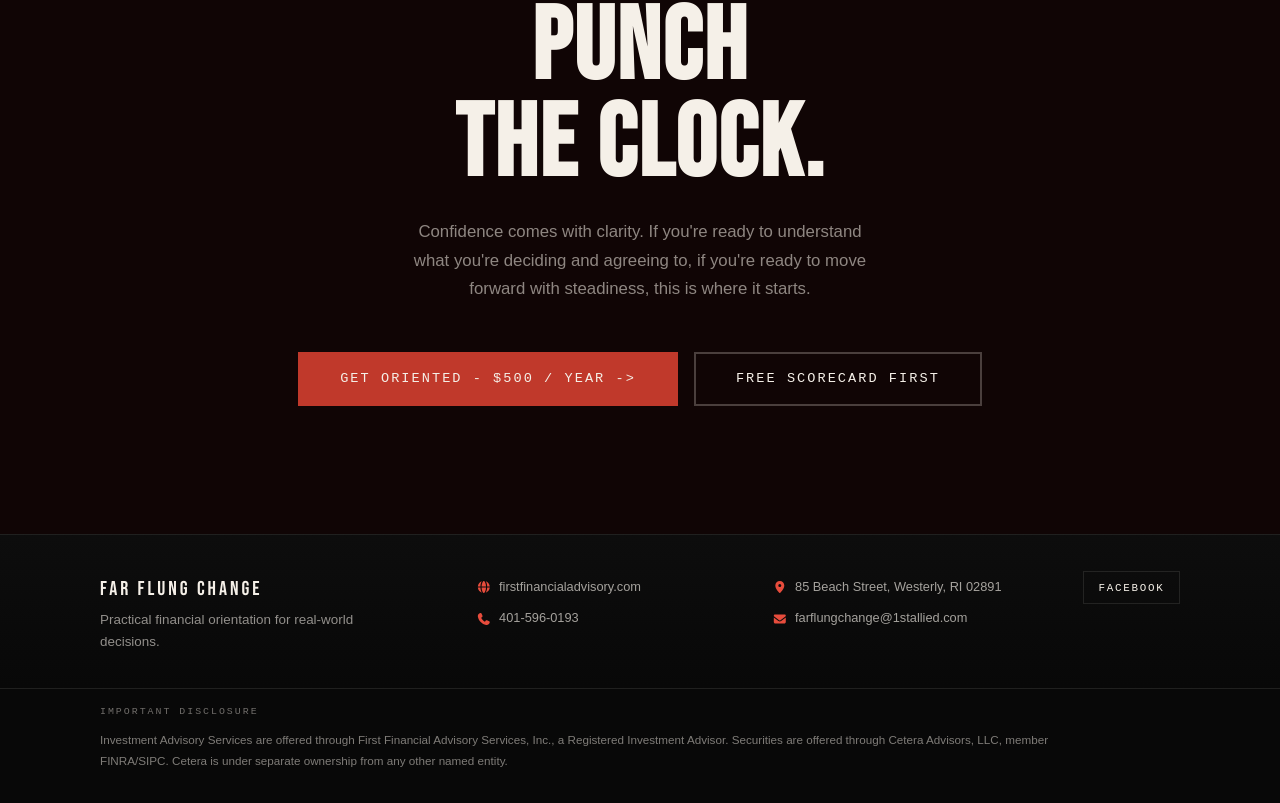
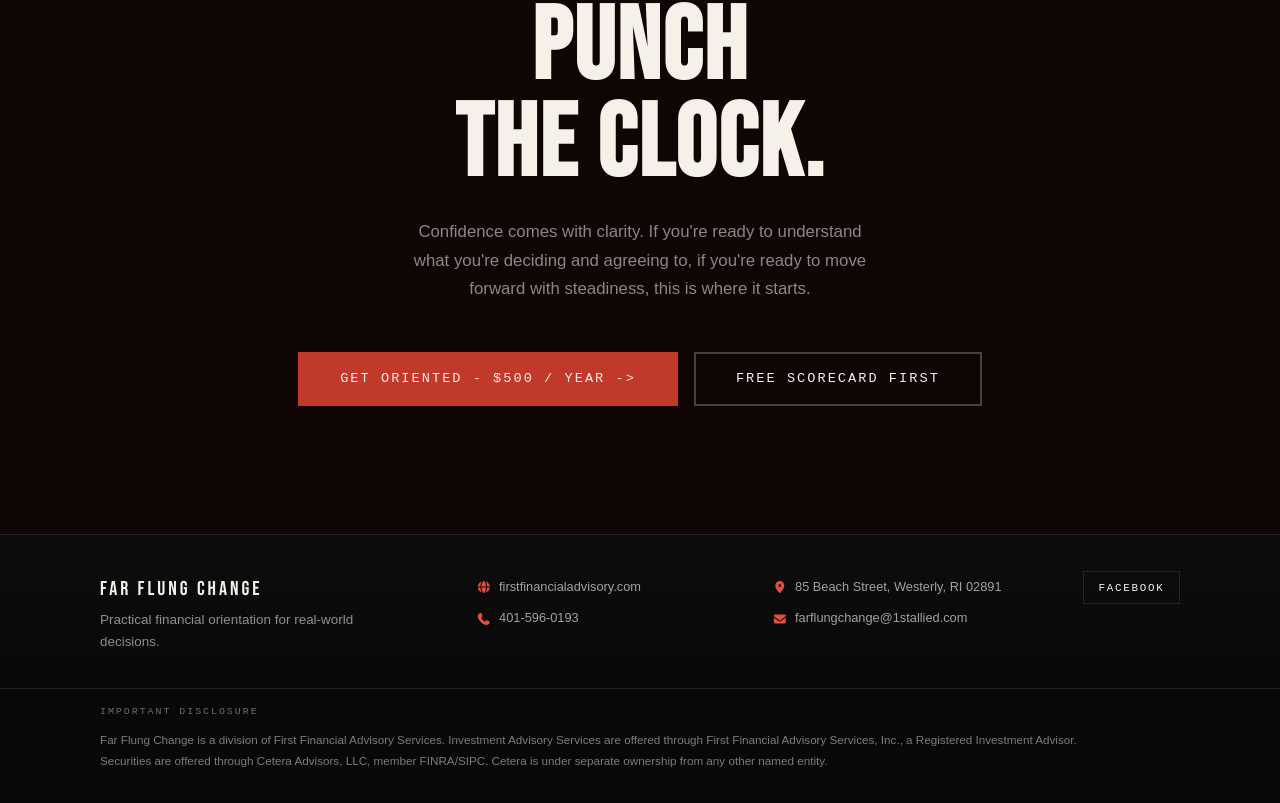
Before and after one commit to jvgiv/ffcpreview, a Next.js app: page / in a window 1280 px wide. Shown: the part 6551-7354 px from the top of the page. Built offline with nearby package versions, Linux system fonts and the light colour scheme; no server answers.

Commit message:
adding sentence to disclosures

```diff
--- a/src/app/components/ui/Disclosures.js
+++ b/src/app/components/ui/Disclosures.js
@@ -6,7 +6,7 @@ export default function Disclosures() {
       <div className="ffc-disclosure-inner container">
         <p className="ffc-disclosure-label">Important Disclosure</p>
         <p className="ffc-disclosure-copy">
-          Investment Advisory Services are offered through First Financial Advisory Services, Inc., a
+          Far Flung Change is a division of First Financial Advisory Services.  Investment Advisory Services are offered through First Financial Advisory Services, Inc., a
           Registered Investment Advisor. Securities are offered through Cetera Advisors, LLC, member
           FINRA/SIPC. Cetera is under separate ownership from any other named entity.
         </p>
```
